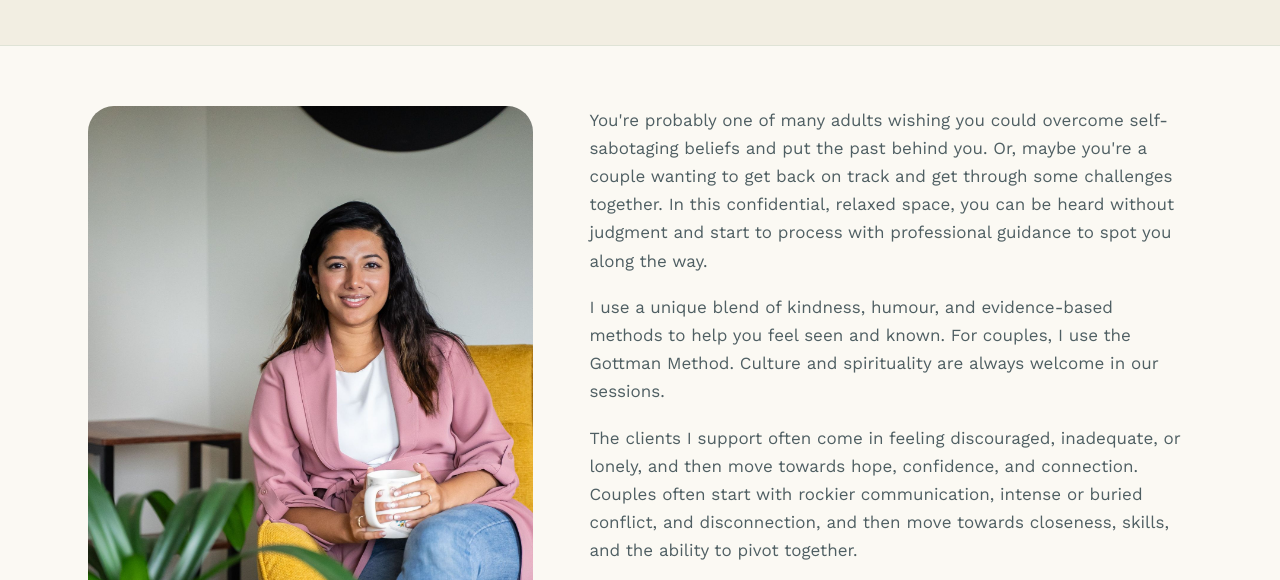
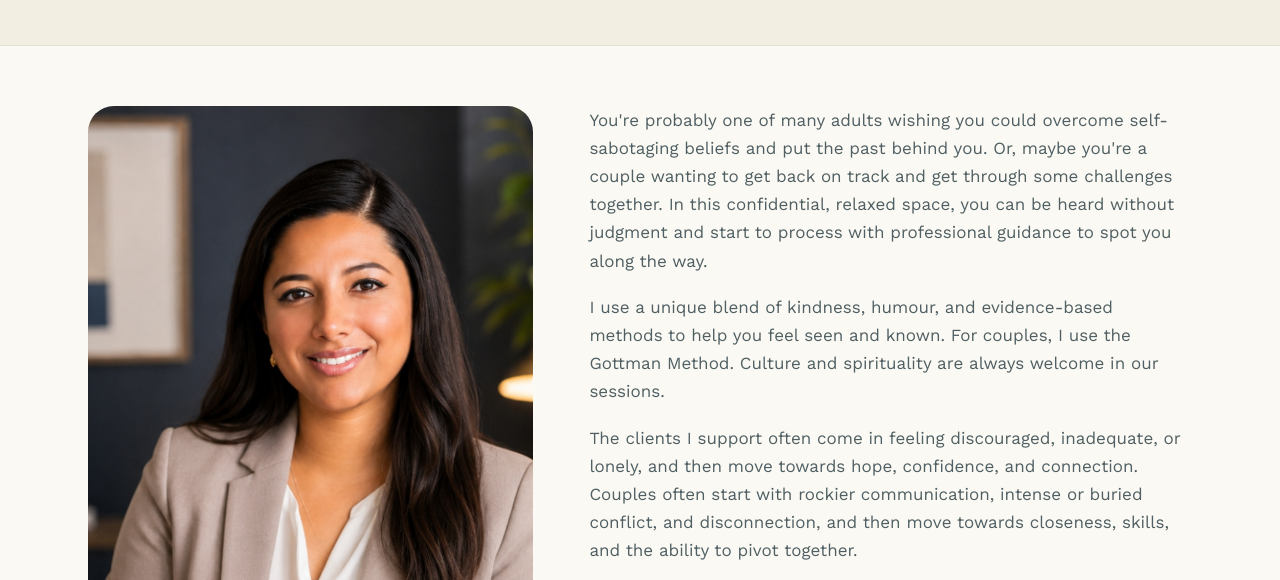
Before and after one commit to sebastiancariaga/Rego-Psychology, a plain HTML site: page about.html in a window 1280 px wide. Shown: the part 335-915 px from the top of the page. Drawn offline with nearby package versions, Linux system fonts and the light colour scheme.

Commit message:
Update About Rachel photo to new headshot

```diff
--- a/about.html
+++ b/about.html
@@ -65,7 +65,7 @@
   <div class="wrap">
     <div class="about-grid" style="display: grid; grid-template-columns: 0.85fr 1.15fr; gap: 56px; align-items: start;">
       <div>
-        <div class="hero-photo" style="aspect-ratio: 4/5;"><img src="assets-final/normal-portrait.jpeg" alt="Rachel Rego, Psychologist"></div>
+        <div class="hero-photo" style="aspect-ratio: 4/5;"><img src="assets-final/rachelheadshot.jpeg" alt="Rachel Rego, Psychologist"></div>
         <div class="card specialty-card" style="margin-top: 20px;">
           <p class="eyebrow" style="margin-bottom: 14px;">Top Specialties</p>
           <div class="specialty-list">
```
